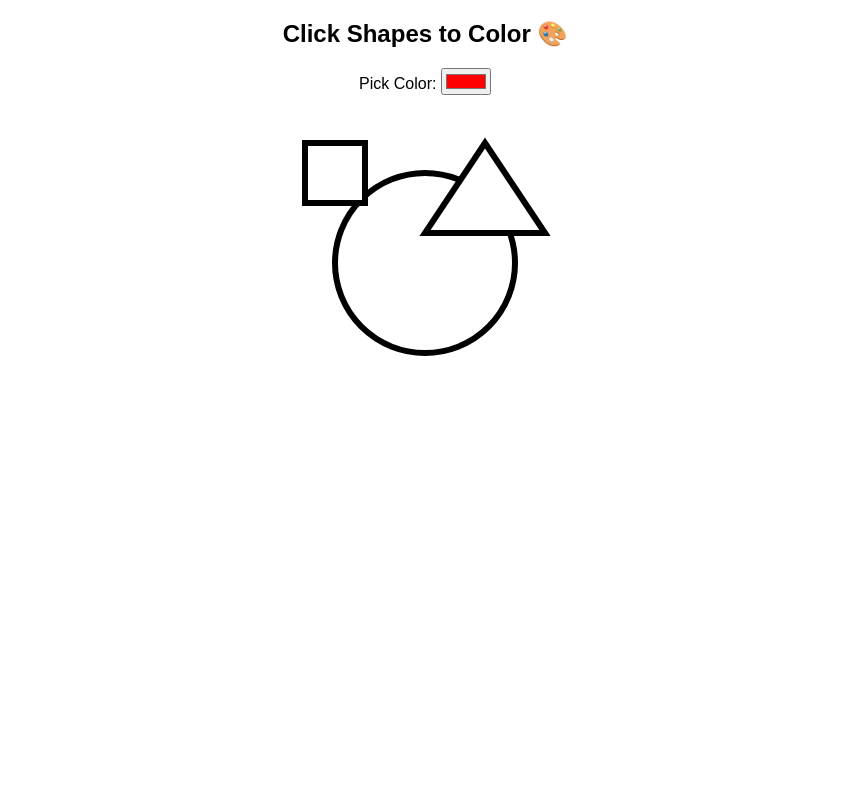
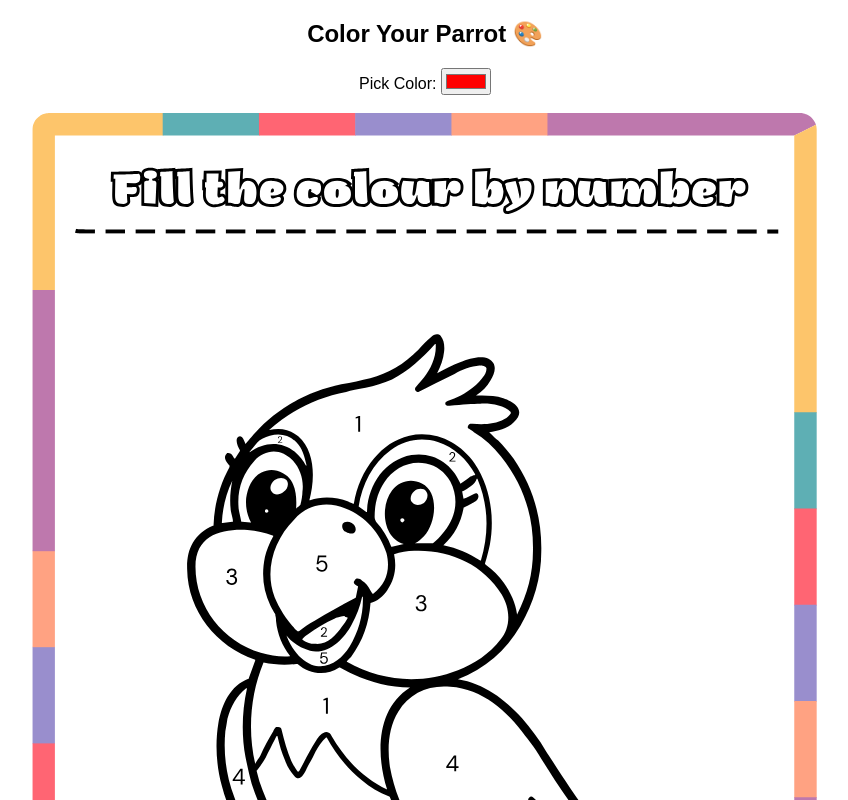
Before and after one commit to uniquemobileanf/coloring-pages, a plain HTML site: page index.html in a window 1280 px wide. Shown: the top 800 px of the page, without its empty margins (215-1063 px from the left). Drawn offline with Linux system fonts and the light colour scheme.

Commit message:
Update index.html

```diff
--- a/index.html
+++ b/index.html
@@ -2,13 +2,14 @@
 <html>
 <head>
   <title>SVG Coloring Page</title>
+
   <style>
     body {
+      text-align: center;
       font-family: Arial;
-      text-align: center;
     }
 
-    svg path, svg circle, svg rect {
+    svg path, svg circle, svg rect, svg polygon {
       cursor: pointer;
       transition: 0.2s;
     }
@@ -17,49 +18,42 @@
 
 <body>
 
-<h2>Click Shapes to Color 🎨</h2>
+<h2>Color Your Parrot 🎨</h2>
 
 <label>Pick Color: </label>
 <input type="color" id="colorPicker" value="#ff0000">
 
 <br><br>
 
-<!-- SAMPLE SVG (you can replace with your own SVG later) -->
-<svg width="300" height="300" viewBox="0 0 100 100">
-
-  <!-- Circle -->
-  <circle cx="50" cy="50" r="30"
-    fill="white"
-    stroke="black"
-    stroke-width="2"
-    onclick="paint(this)" />
-
-  <!-- Square -->
-  <rect x="10" y="10" width="20" height="20"
-    fill="white"
-    stroke="black"
-    stroke-width="2"
-    onclick="paint(this)" />
-
-  <!-- Triangle -->
-  <polygon points="70,10 90,40 50,40"
-    fill="white"
-    stroke="black"
-    stroke-width="2"
-    onclick="paint(this)" />
-
-</svg>
+<div id="svgContainer">Loading SVG...</div>
 
 <script>
 let selectedColor = "#ff0000";
 
+// color picker
 document.getElementById("colorPicker").addEventListener("input", function(e) {
     selectedColor = e.target.value;
 });
 
-function paint(element) {
-    element.setAttribute("fill", selectedColor);
-}
+// load your SVG file
+fetch("parrot-colouring.svg")
+  .then(res => res.text())
+  .then(data => {
+      document.getElementById("svgContainer").innerHTML = data;
+
+      // make shapes clickable
+      document.querySelectorAll("svg path, svg circle, svg rect, svg polygon")
+      .forEach(el => {
+          el.addEventListener("click", function () {
+              this.setAttribute("fill", selectedColor);
+          });
+      });
+  })
+  .catch(err => {
+      document.getElementById("svgContainer").innerHTML =
+      "❌ SVG not loading. Check file name or upload location.";
+      console.log(err);
+  });
 </script>
 
 </body>
```
